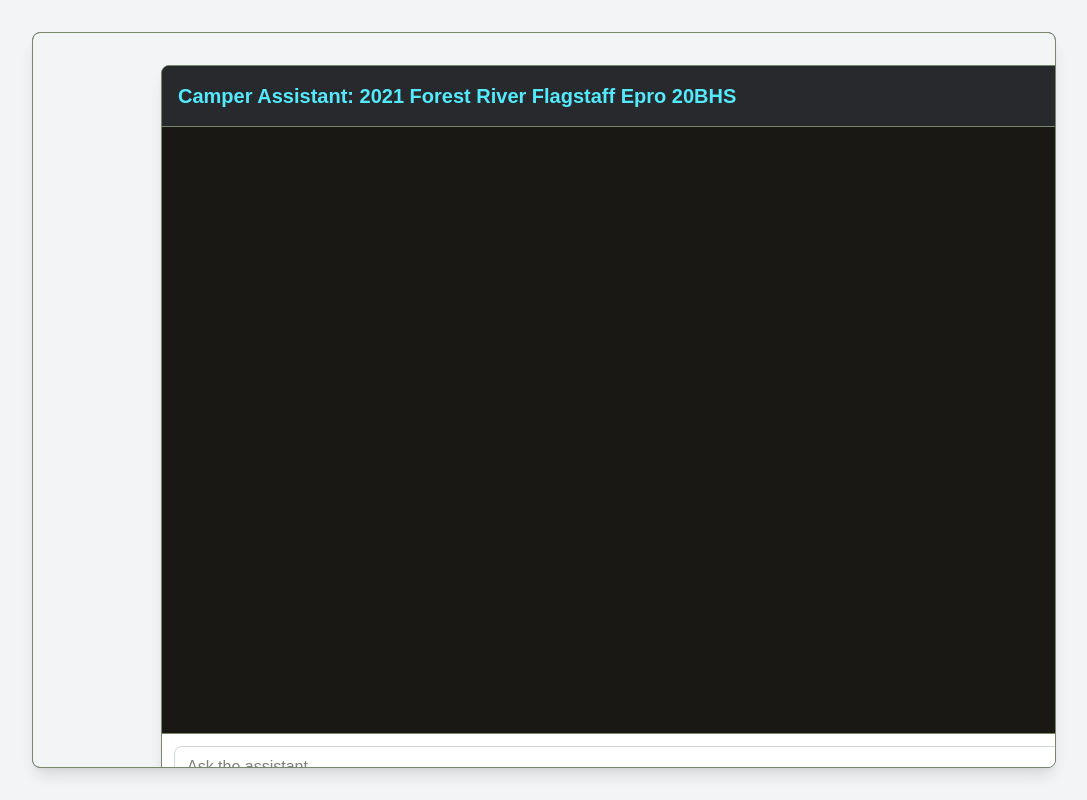
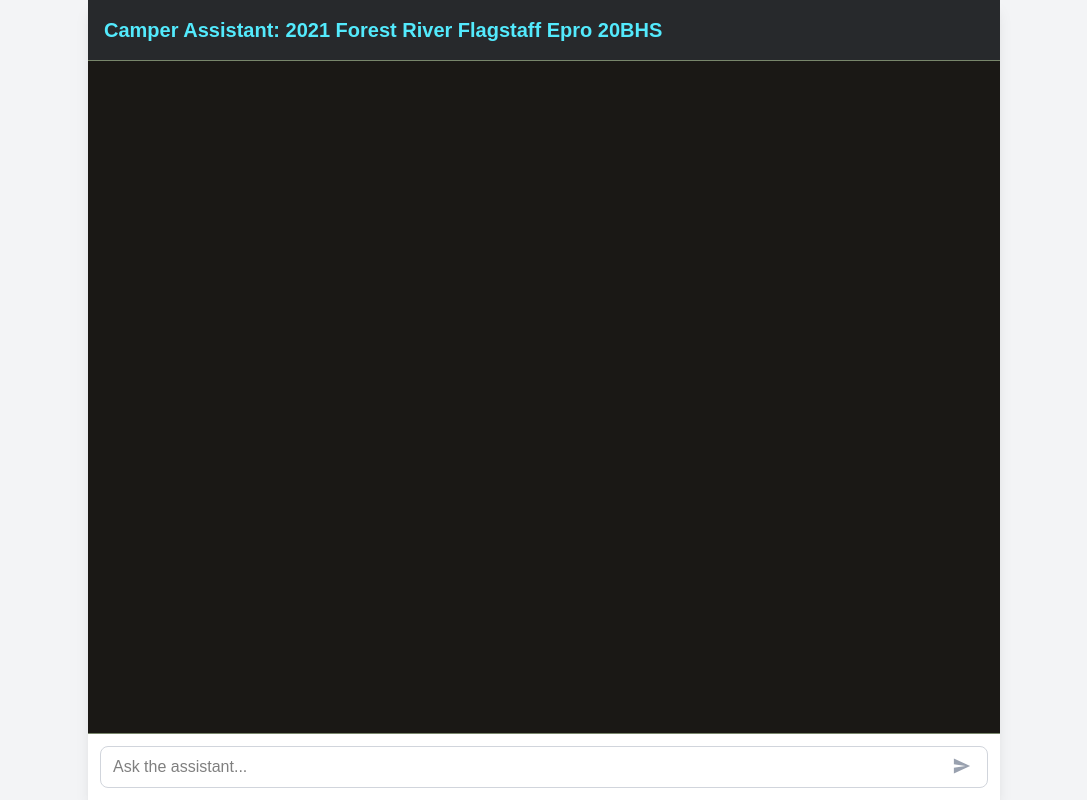
Before and after one commit to Cstannahill/ai-campfire-chat, a Next.js app: page / in a window 1280 px wide. Shown: the whole page, without its empty margins (96-1183 px from the left). Built offline with nearby package versions, Linux system fonts and the light colour scheme.

Commit message:
sizing on pc fix

```diff
--- a/app/page.tsx
+++ b/app/page.tsx
@@ -3,9 +3,5 @@
 import Image from "next/image";
 
 export default function Home() {
-  return (
-    <div>
-      <AssistantChat />
-    </div>
-  );
+  return <AssistantChat />;
 }
--- a/components/AssistantChat.tsx
+++ b/components/AssistantChat.tsx
@@ -46,14 +46,11 @@
   };
 
   return (
-    <div className="flex justify-center items-center min-h-screen w-screen bg-gray-100 lg:p-8 mx-0">
-      {" "}
-      {/* Optional: Adds padding and a background on large screens */}
-      {/* Chat Component Container */}
-      <div className="flex flex-col w-screen h-screen bg-brand-surface shadow-lg mx-0 lg:max-w-5xl lg:h-[calc(100vh-4rem)] lg:rounded-lg lg:border lg:border-brand-sage overflow-hidden">
+    // <div className="flex justify-center items-center min-h-screen w-screen bg-gray-100 lg:p-8 mx-0">
+    <div className="flex flex-col w-screen h-screen bg-brand-surface shadow-lg overflow-hidden">
       <div className="flex justify-center items-center min-h-screen w-screen bg-gray-100 lg:p-8">
         {/* Chat Component Container */}
-          <div className="flex flex-col w-screen h-screen bg-brand-surface shadow-lg lg:max-w-5xl lg:h-[calc(100vh-4rem)] lg:rounded-lg lg:border lg:border-brand-sage overflow-hidden">
+        <div className="flex flex-col w-screen h-screen bg-brand-surface shadow-lg lg:w-3/4 lg:h-fulllg:rounded-xl  overflow-hidden">
           {/* Header */}
           <header className="bg-brand-altsurface p-4 border-b text-cyan-300 border-brand-sage shadow-sm shrink-0">
             <h1 className="text-xl font-semibold text-cyan-300">
@@ -147,6 +144,6 @@
         </div>
       </div>
     </div>
-    </div>
+    // </div>
   );
 }
```
Lines whose indentation alone changed are shown as unchanged.
